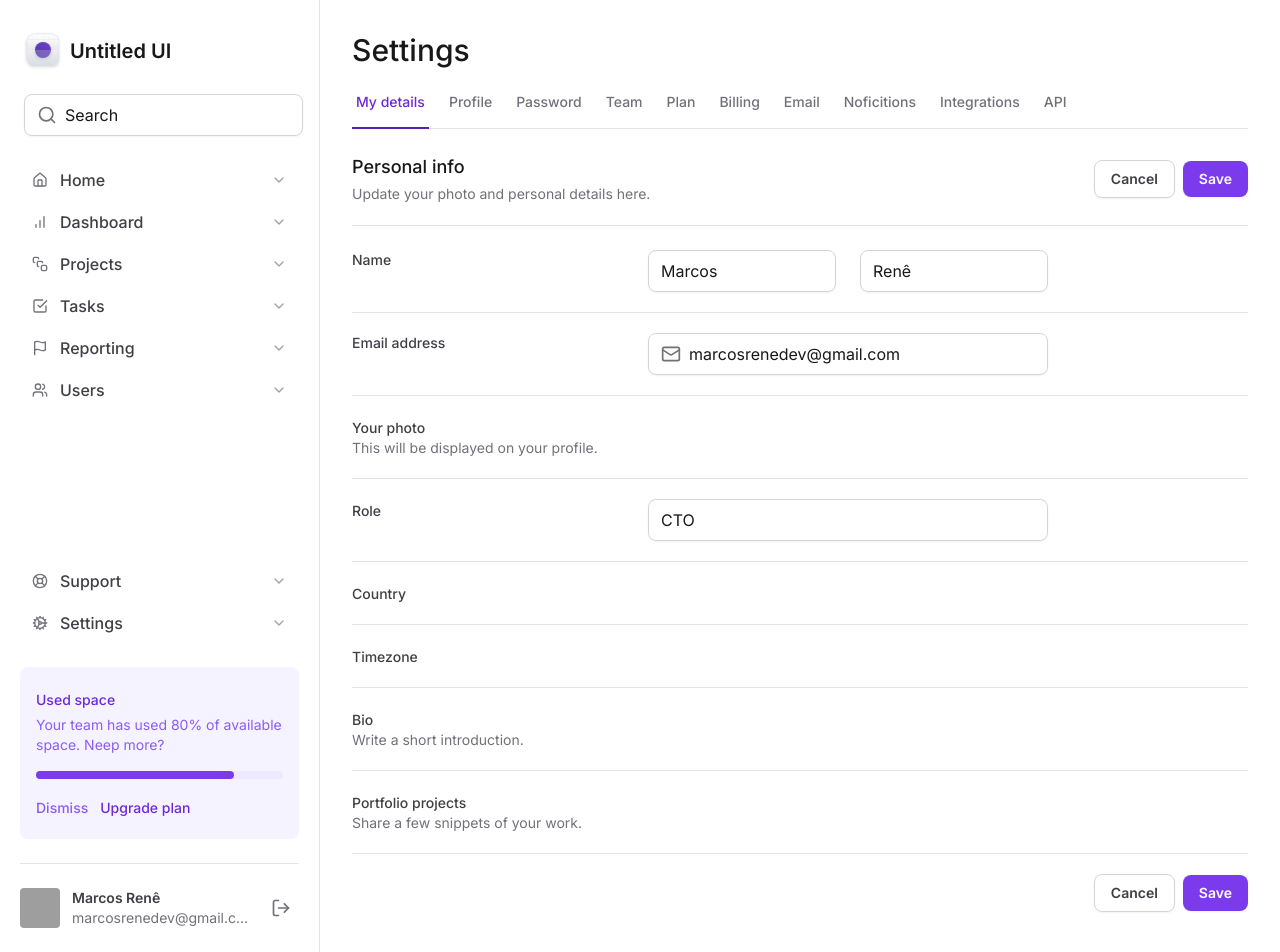
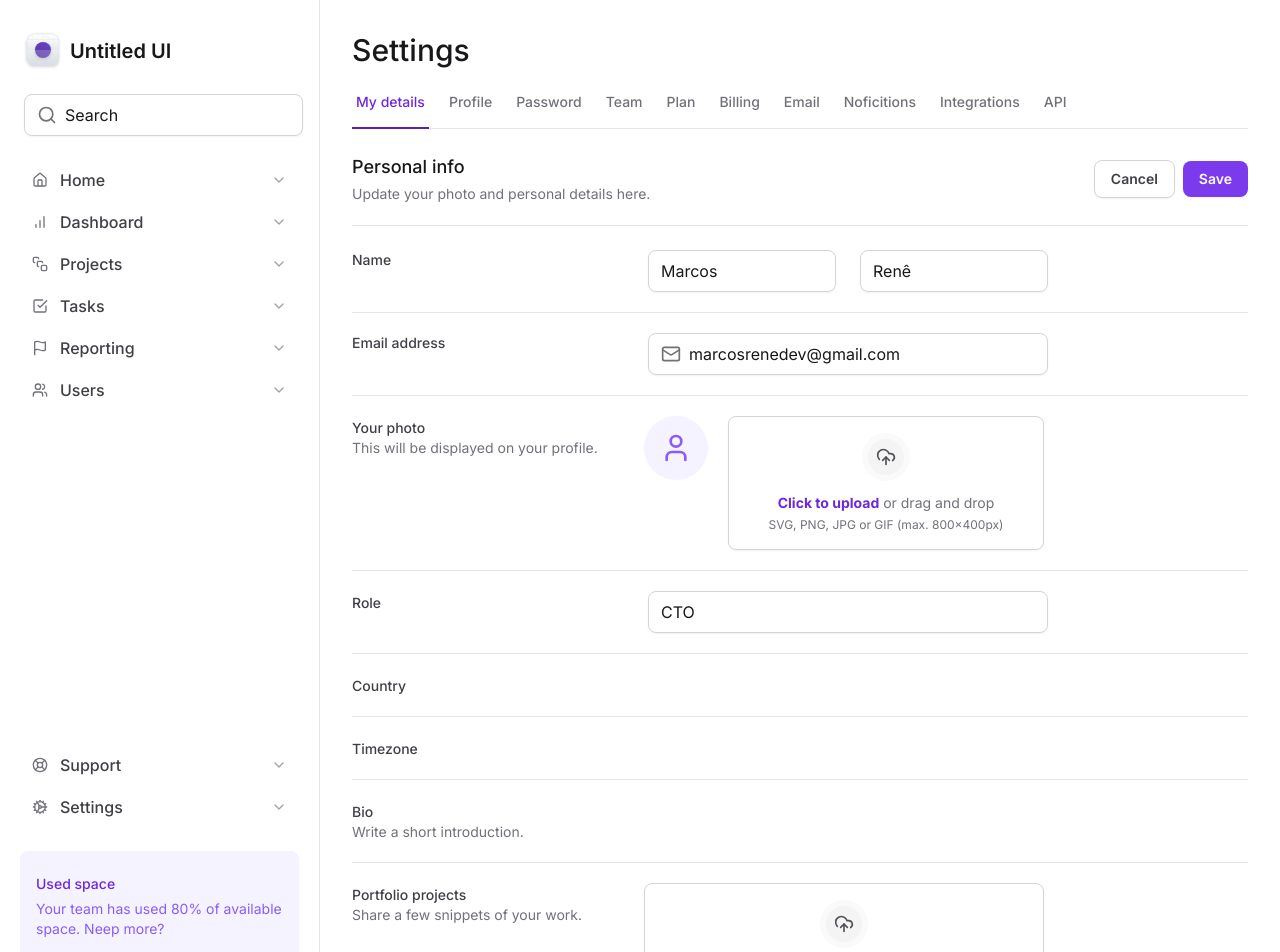
Before and after one commit to MarcosRene/tailwindcss-next, a Next.js app: page / in a window 1280 px wide. Shown: the top 952 px of the page. Built offline with nearby package versions, Linux system fonts and the light colour scheme; grey boxes are pictures that could not be loaded.

Commit message:
feat: add file input component

```diff
--- a/src/app/page.tsx
+++ b/src/app/page.tsx
@@ -1,6 +1,8 @@
+import { Mail } from 'lucide-react'
+
+import * as FileInput from '@/components/Form/FileInput'
 import { InputRoot, InputControl, InputPrefix } from '@/components/Input'
 import { SettingTabs } from '@/components/SettingsTabs'
-import { Mail } from 'lucide-react'
 
 export default function Home() {
   return (
@@ -39,7 +41,7 @@ export default function Home() {
           id="settings"
           className="mt-6 flex w-full flex-col gap-5 divide-y divide-zinc-200"
         >
-          <div className="grid-cols-form grid gap-3">
+          <div className="grid grid-cols-form gap-3">
             <label
               htmlFor="firstName"
               className="text-sm font-medium text-zinc-700"
@@ -58,7 +60,7 @@ export default function Home() {
             </div>
           </div>
 
-          <div className="grid-cols-form grid gap-3 pt-5">
+          <div className="grid grid-cols-form gap-3 pt-5">
             <label
               htmlFor="email"
               className="text-sm font-medium text-zinc-700"
@@ -79,9 +81,9 @@ export default function Home() {
             </InputRoot>
           </div>
 
-          <div className="grid-cols-form grid gap-3 pt-5">
+          <div className="grid grid-cols-form gap-3 pt-5">
             <label
-              htmlFor="email"
+              htmlFor="photo"
               className="mt-0.5 text-sm font-medium text-zinc-700"
             >
               Your photo
@@ -89,9 +91,15 @@ export default function Home() {
                 This will be displayed on your profile.
               </span>
             </label>
+
+            <FileInput.Root className="flex items-start gap-5">
+              <FileInput.ImagePreview />
+              <FileInput.Trigger />
+              <FileInput.Control />
+            </FileInput.Root>
           </div>
 
-          <div className="grid-cols-form grid gap-3 pt-5">
+          <div className="grid grid-cols-form gap-3 pt-5">
             <label
               htmlFor="role"
               className="mt-0.5 text-sm font-medium text-zinc-700"
@@ -104,7 +112,7 @@ export default function Home() {
             </InputRoot>
           </div>
 
-          <div className="grid-cols-form grid gap-3 pt-5">
+          <div className="grid grid-cols-form gap-3 pt-5">
             <label
               htmlFor="country"
               className="mt-0.5 text-sm font-medium text-zinc-700"
@@ -115,7 +123,7 @@ export default function Home() {
             <div></div>
           </div>
 
-          <div className="grid-cols-form grid gap-3 pt-5">
+          <div className="grid grid-cols-form gap-3 pt-5">
             <label
               htmlFor="timezone"
               className="mt-0.5 text-sm font-medium text-zinc-700"
@@ -126,7 +134,7 @@ export default function Home() {
             <div></div>
           </div>
 
-          <div className="grid-cols-form grid gap-3 pt-5">
+          <div className="grid grid-cols-form gap-3 pt-5">
             <label
               htmlFor="bio"
               className="mt-0.5 text-sm font-medium text-zinc-700"
@@ -138,7 +146,7 @@ export default function Home() {
             </label>
           </div>
 
-          <div className="grid-cols-form grid gap-3 pt-5">
+          <div className="grid grid-cols-form gap-3 pt-5">
             <label
               htmlFor="projects"
               className="mt-0.5 text-sm font-medium text-zinc-700"
@@ -148,6 +156,11 @@ export default function Home() {
                 Share a few snippets of your work.
               </span>
             </label>
+
+            <FileInput.Root>
+              <FileInput.Trigger />
+              <FileInput.Control multiple />
+            </FileInput.Root>
           </div>
 
           <div className="flex items-center justify-end gap-2 pt-5">
--- /dev/null
+++ b/src/components/Form/FileInput/Control.tsx
@@ -0,0 +1,29 @@
+'use client'
+
+import { ChangeEvent, ComponentProps } from 'react'
+
+import { useFileInput } from './Root'
+
+type ControlProps = ComponentProps<'input'>
+
+export function Control({ ...props }: ControlProps) {
+  const { id, onFilesSelected } = useFileInput()
+
+  function handleFilesSelected(event: ChangeEvent<HTMLInputElement>) {
+    if (!event.target.files?.length) return
+
+    const files = Array.from(event.target.files)
+
+    onFilesSelected(files)
+  }
+
+  return (
+    <input
+      id={id}
+      type="file"
+      onChange={handleFilesSelected}
+      className="sr-only"
+      {...props}
+    />
+  )
+}
--- /dev/null
+++ b/src/components/Form/FileInput/ImagePreview.tsx
@@ -0,0 +1,33 @@
+'use client'
+
+import { useMemo } from 'react'
+import { User } from 'lucide-react'
+
+import { useFileInput } from './Root'
+
+export function ImagePreview() {
+  const { files } = useFileInput()
+
+  const previewURL = useMemo(() => {
+    if (files.length === 0) return null
+
+    return URL.createObjectURL(files[0])
+  }, [files])
+
+  if (previewURL === null) {
+    return (
+      <div className="flex size-16 items-center justify-center rounded-full bg-violet-50">
+        <User className="size-8 text-violet-500" />
+      </div>
+    )
+  } else {
+    return (
+      // eslint-disable-next-line @next/next/no-img-element
+      <img
+        src={previewURL}
+        alt=""
+        className="size-16 rounded-full object-cover"
+      />
+    )
+  }
+}
--- /dev/null
+++ b/src/components/Form/FileInput/Root.tsx
@@ -0,0 +1,34 @@
+'use client'
+
+import {
+  ComponentProps,
+  createContext,
+  useContext,
+  useId,
+  useState,
+} from 'react'
+
+type RootProps = ComponentProps<'div'>
+
+type FileInputContextType = {
+  id: string
+  files: File[]
+  onFilesSelected: (files: File[]) => void
+}
+
+const FileInputContext = createContext({} as FileInputContextType)
+
+export function Root({ ...props }: RootProps) {
+  const fileId = useId()
+  const [files, setFiles] = useState<File[]>([])
+
+  return (
+    <FileInputContext.Provider
+      value={{ id: fileId, files, onFilesSelected: setFiles }}
+    >
+      <div {...props} />
+    </FileInputContext.Provider>
+  )
+}
+
+export const useFileInput = () => useContext(FileInputContext)
--- /dev/null
+++ b/src/components/Form/FileInput/Trigger.tsx
@@ -0,0 +1,27 @@
+'use client'
+
+import { UploadCloud } from 'lucide-react'
+
+import { useFileInput } from './Root'
+
+export function Trigger() {
+  const { id } = useFileInput()
+
+  return (
+    <label
+      htmlFor={id}
+      className="hover:bg-violet-25 group flex flex-1 cursor-pointer flex-col items-center gap-3 rounded-lg border border-zinc-300 px-3 py-4 text-center text-zinc-500 shadow-sm hover:border-violet-200"
+    >
+      <div className="border-6 rounded-full border-zinc-50 bg-zinc-100 p-2 group-hover:border-violet-50 group-hover:bg-violet-100">
+        <UploadCloud className="size-5 text-zinc-600 group-hover:text-violet-600" />
+      </div>
+
+      <div className="flex flex-col items-center gap-1">
+        <span className="text-sm">
+          <b className="text-violet-700">Click to upload</b> or drag and drop
+        </span>
+        <span className="text-xs">SVG, PNG, JPG or GIF (max. 800x400px)</span>
+      </div>
+    </label>
+  )
+}
--- /dev/null
+++ b/src/components/Form/FileInput/index.ts
@@ -0,0 +1,6 @@
+import { Control } from './Control'
+import { ImagePreview } from './ImagePreview'
+import { Root } from './Root'
+import { Trigger } from './Trigger'
+
+export { Control, ImagePreview, Root, Trigger }
--- a/tailwind.config.ts
+++ b/tailwind.config.ts
@@ -9,8 +9,15 @@ const config: Config = {
         profile: 'max-content 1fr max-content',
         form: 'minmax(7.5rem, 17.5rem) minmax(25rem, 1fr) minmax(0, 15rem)',
       },
+
+      borderWidth: {
+        6: '6px',
+      },
+
       colors: {
-        primary: '#8257e6',
+        violet: {
+          25: '#fcfaff',
+        },
       },
     },
   },
```
